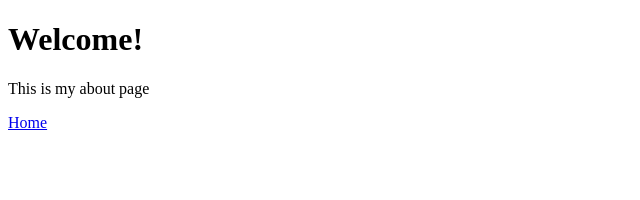
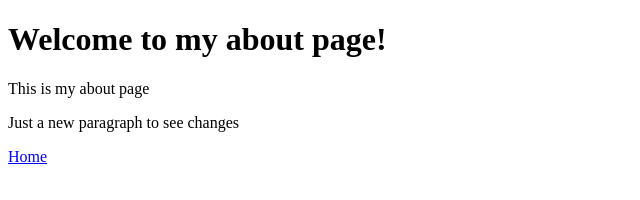
Before and after one commit to lmilotta1/Awesome-Landing-Page, a plain HTML site: page about.html in a window 1280 px wide. Shown: the whole page, without its empty margins (0-640 px from the left). Drawn offline with Linux system fonts and the light colour scheme.

Commit message:
I updated about.html
changed a few things

```diff
--- a/about.html
+++ b/about.html
@@ -6,8 +6,9 @@
     <title>About</title>
 </head>
 <body>
-    <h1>Welcome!</h1>
+    <h1>Welcome to my about page!</h1>
     <p>This is my about page</p>
+    <p>Just a new paragraph to see changes</p>
     <a href="index.html">Home</a>
 </body>
 </html>
```
